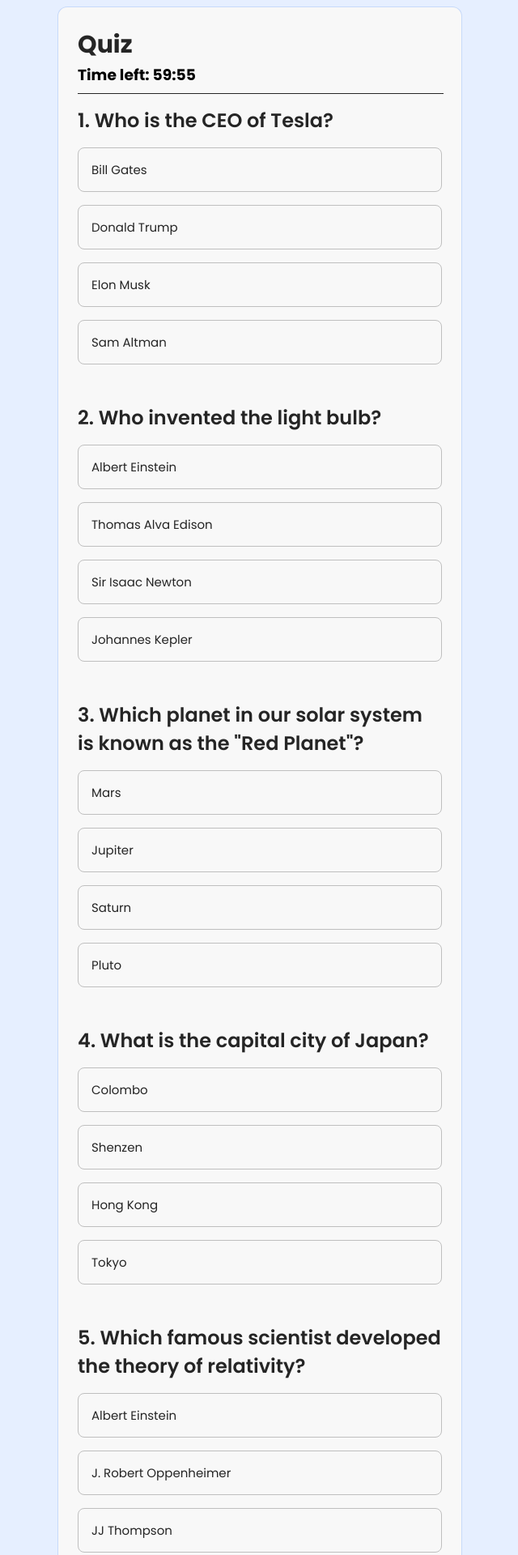
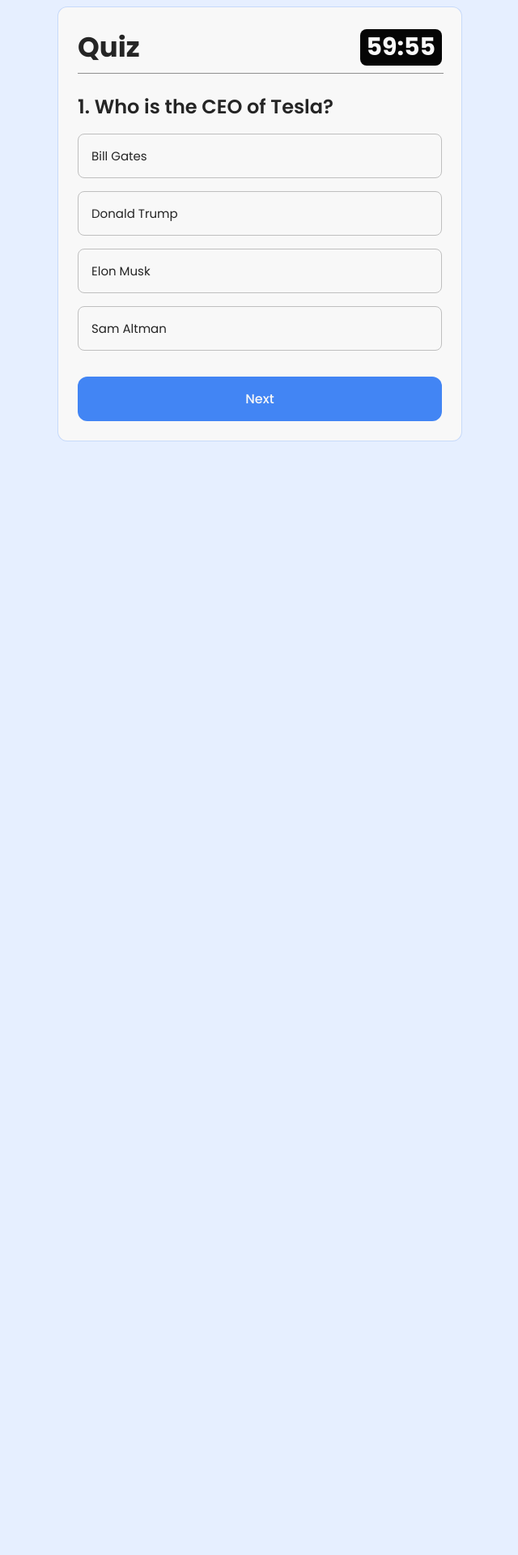
Before and after one commit to vickrant-dev/quizApp, a React (Vite) app: page /quizApp/quiz in a window 1280 px wide. Shown: the part 40-1960 px from the top of the page at 81% size, without its empty margins (319-959 px from the left). After the commit the page ends 800 px from the top, so only its background shows below. Built offline with nearby package versions, Linux system fonts and the light colour scheme.

Commit message:
Quite a lot of changes

```diff
--- a/src/App.css
+++ b/src/App.css
@@ -7,7 +7,7 @@
     align-items: center;
     justify-content: center;
     height: 100vh;
-    margin: 5rem 0;
+    margin: 0;
 }
 
 .welcome-container .welcome-user-container{
@@ -89,7 +89,10 @@
 }
 
 .quiz .quiz-container .heading{
-    margin-bottom: 1.5rem;
+    margin-bottom: 1.85rem;
+    display: flex;
+    align-items: center;
+    justify-content: space-between;
 }
 
 .quiz .quiz-container .heading::after{
@@ -97,12 +100,12 @@
     position: absolute;
     height: 1px;
     width: 452px;
-    background-color: #252525;
-    margin-top: .5rem;
+    background-color: #909090;
+    transform: translateY(2rem);
 }
 
 .quiz .quiz-container .heading h2{
-    font-size: 30px;
+    font-size: 34px;
     color: #252525;
 }
 
@@ -146,43 +149,113 @@
     transition: all 150ms 0s ease;
 }
 
+.quiz .quiz-container .qa-container .a-container li.disabled{
+    pointer-events: none;
+    opacity: 0.6;
+}
+
+.quiz .quiz-container .qa-container .a-container li.correct{
+    background-color: hsl(134, 61%, 50%);
+    border: 2px solid hsl(134, 61%, 44%);
+    color: #f8f8f8;
+    opacity: 1;
+}
+
+.quiz .quiz-container .qa-container .a-container li.wrong{
+    background-color: hsl(4, 90%, 58%);
+    border: 2px solid hsl(4, 90%, 48%);
+    color: #f8f8f8;
+    opacity: 1;
+}
+
 .quiz .quiz-container .qa-container .a-container li:hover{
     background-color: black;
     color: #f8f8f8;
     transition: all 150ms 0s ease;
 }
 
-.quiz .quiz-container .qa-container .a-container li.selected{
-    background-color: black;
-    color: #f8f8f8;
+.quiz .quiz-container .back-next{
+    display: flex;
+    align-items: center;
+    justify-content: space-between;
+    margin-top: 2rem;
+    height: 55px;
 }
 
-.quiz .quiz-container .submit-btn{
+.quiz .quiz-container .back-next .back-btn{
     display: flex;
     align-items: center;
     justify-content: center;
-    margin-top: 3rem;
-    padding: 16px 0;
+    opacity: 0;
+    transform: translateX(-20px);
+    visibility: visible;
+    width: 0px;
+    height: 55px;
     outline: none;
     border: none;
     background-color: #4285f4;
     color: #f8f8f8;
-    font-weight: 600;
+    font-weight: 500;
+    font-size: 16px;
+    border-radius: 12px;
+    cursor: pointer;
+    transition: all 300ms 0s ease
+}
+
+.quiz .quiz-container .back-next .back-btn.active{
+    display: flex;
+    align-items: center;
+    justify-content: center;
+    opacity: 1;
+    transform: translateX(0);
+    margin-right: 1rem;
+    visibility: visible;
+    width: 100%;
+    height: 55px;
+    outline: none;
+    border: 1px solid transparent;
+    background-color: #4285f4;
+    color: #f8f8f8;
+    font-weight: 500;
+    font-size: 16px;
+    border-radius: 12px;
+    cursor: pointer;
+    transition: all 300ms 0s ease
+}
+
+.quiz .quiz-container .back-next .back-btn.active:hover{
+    background-color: transparent;
+    color: #4285f4;
+    border: 1px solid #4285f4;
+}
+
+.quiz .quiz-container .back-next .next-btn{
+    display: flex;
+    align-items: center;
+    justify-content: center;
+    width: 100%;
+    height: 55px;
+    outline: none;
+    border: none;
+    background-color: #4285f4;
+    color: #f8f8f8;
+    font-weight: 500;
     font-size: 16px;
     border-radius: 12px;
     cursor: pointer;
     transition: all 150ms 0s ease;
 }
 
-.quiz .quiz-container .submit-btn:hover{
+.quiz .quiz-container .back-next .next-btn:hover{
     background-color: hsl(217, 89%, 51%);
     transition: all 150ms 0s ease;
 }
 
-.quiz .quiz-container .submit-btn:active{
+.quiz .quiz-container .back-next .next-btn:active{
     background-color: hsl(217, 89%, 71%);
     transition: all 150ms 0s ease;
 }
+
 
 /* === RESULTS === */
 .results-container{
@@ -237,6 +310,22 @@
 }
 
 /* === TIMER === */
+.timer-container {
+    display: flex;
+    align-items: center;
+    justify-content: center;
+}
+
+.timer-container h3{
+    display: flex;
+    align-items: center;
+    justify-content: center;
+    font-size: 30px;
+    background-color: #050505;
+    color: #f8f8f8;
+    padding: 0 0.5rem;
+    border-radius: 8px;
+}
 
 
 /* === MEDIA QUERIES === */
--- a/src/App.jsx
+++ b/src/App.jsx
@@ -2,14 +2,12 @@
 import Quiz from './Components/Quiz'
 import Results from './Components/Results'
 import Welcome from './Components/Welcome'
-import { UserProvider } from './utils/userContext'
-import { BrowserRouter as Router, Routes, Route, Link } from 'react-router-dom'
+import { BrowserRouter as Router, Routes, Route } from 'react-router-dom'
 
 export default function App() {
 
     return (
         <>
-            <UserProvider>
             <Router>
                 <Routes>
                     <Route path="/quizApp" element={<Welcome/>}></Route>
@@ -17,7 +15,6 @@
                     <Route path="/quizApp/results" element={<Results/>}></Route>
                 </Routes>
             </Router>
-            </UserProvider>
         </>
     )
 
--- a/src/Components/Quiz.jsx
+++ b/src/Components/Quiz.jsx
@@ -1,45 +1,80 @@
-import React, { useEffect, useState, useContext } from 'react'
+import React, { useEffect, useState } from 'react'
 import { quizData } from '../utils/quizData'
-import { UserContext } from '../utils/userContext';
 import Timer from './Timer';
 import { useNavigate } from 'react-router-dom';
-import emailjs from '@emailjs/browser';
 import '../App.css'
+
 
 export default function Quiz() {
 
     const navigate = useNavigate();
-    const { userData } = useContext(UserContext);
 
-    const [question, setQuestion] = useState(quizData);
-    const [userAnswers, setUserAnswers] = useState({});
+    const [currentQuestion, setCurrentQuestion] = useState(0);
+    const [usersAnswers, setUsersAnswers] = useState({});
     const [score, setScore] = useState(0);
 
     const [isSubmitted, setIsSubmitted] = useState(false);
 
-    const handleAnswerCheck = (e, answer, Qindex) => {
+    const handleAnswerCheck = (e, ans, i) => {
 
-        setUserAnswers({...userAnswers, [Qindex]: answer});
+        if(ans.correct){
+            setUsersAnswers({...usersAnswers, [currentQuestion]: i});
+            setScore((prevScore) => prevScore + 1);
+            e.target.classList.add("correct");
+        }
+        else{
+            setUsersAnswers({...usersAnswers, [currentQuestion]: i});
 
-        const parent = e.target.parentElement;
-        [...parent.children].forEach(child => child.classList.remove("selected"));
-        e.target.classList.add("selected");
+            e.target.classList.add("wrong");
+            [...e.target.parentElement.children].forEach(el => {
+                if(el.dataset.isCorrect === "true"){
+                    el.classList.add("correct");
+                }
+            })
+        }
 
-        console.log(userAnswers);
+        [...e.target.parentElement.children].forEach(el => {
+            el.classList.add("disabled");
+        })
 
     }
 
+    const handleNext = () => {
+        if (currentQuestion !== quizData.length - 1) {
+            if(usersAnswers[currentQuestion] !== undefined){
+                document.querySelectorAll(".a-container li").forEach(li => {
+                    li.classList.remove("correct", "wrong", "disabled");
+                })
+                setCurrentQuestion(currentQuestion + 1);
+            }
+            else{
+                alert("Please answer the current question before proceeding.")
+            }
+        }
+    }
+
+    const handleBack = () => {
+        if (currentQuestion > 0) {
+            document.querySelectorAll(".a-container li").forEach((li) => {
+              li.classList.remove("correct", "wrong", "disabled")
+            })
+
+            setCurrentQuestion(currentQuestion - 1)
+        }
+    }
+
     const handleSubmit = () => {
+        localStorage.setItem("quizCompleted", "true");
+        localStorage.setItem("quizScore", score);
+        navigate('/quizApp/results', {replace: true});
+    }
+
+    const handleTimeUp = () => {
 
         let currentScore = 0;
 
-        if(Object.keys(userAnswers).length < quizData.length){
-            alert("Please answer all the questions");
-            return;
-        }
-
         quizData.forEach((quizEl, index) => {
-            if(userAnswers[index] === quizEl.ans){
+            if(usersAnswers[index] === quizEl.ans){
                 currentScore++;
             }
         });
@@ -47,59 +82,41 @@
         setScore(currentScore);
 
         localStorage.setItem("quizCompleted", "true");
-        sendEmail(currentScore);
+        localStorage.setItem("quizScore", score);
         navigate('/quizApp/results', {replace: true});
-    }
-
-    const handleTimeUp = () => {
-        let currentScore = 0;
-
-        quizData.forEach((quizEl, index) => {
-            if(userAnswers[index] === quizEl.ans){
-                currentScore++;
-            }
-        });
-
-        setScore(currentScore);
-
-        localStorage.setItem("quizCompleted", "true");
-        sendEmail(currentScore);
-        navigate('/quizApp/results', {replace: true});
-    }
-
-    const sendEmail = (currentScore) => {
-
-        if (userData) {
-
-            const templateParams = {
-                firstName: userData.firstName + " " + userData.lastName,
-                user_email: userData.email,
-                message: `You scored ${((currentScore/quizData.length * 100).toFixed(2))}% for your driving license quiz`
-            };
-
-            emailjs.send('service_bex1j9e', 'template_rr6vwon', templateParams, 'MTXfNra3PBFPxJVRW')
-                .then(
-                    (response) => {
-                        console.log("Email send successfully", response);
-                    },
-                    (error) => {
-                        console.error("Failed to send email", error);
-                    }
-                )
-
-            localStorage.removeItem('email-sent');
-
-        }
-        else {
-            console.log("No data found to send email")
-        }
 
     }
 
     useEffect(() => {
-        console.log(score); // debugging
-        localStorage.setItem("quizScore", score);
-    }, [score]);
+
+        if(currentQuestion in usersAnswers) {
+            const answerIndex = usersAnswers[currentQuestion];
+            const answerElements = document.querySelectorAll(".a-container li");
+
+            answerElements.forEach((el, elIndex) => {
+
+                el.classList.add("disabled");
+
+                if(elIndex === answerIndex) {
+                    if(el.dataset.isCorrect === "true"){
+                        el.classList.add("correct");
+                    }
+                    else{
+                        el.classList.add("wrong");
+
+                        answerElements.forEach(ansEl => {
+                            if(ansEl.dataset.isCorrect === 'true'){
+                                ansEl.classList.add("correct");
+                            }
+                        })
+
+                    }
+                }
+
+            })
+        }
+
+    }, [currentQuestion, usersAnswers]);
 
      return (
             <>
@@ -110,21 +127,19 @@
                             <Timer onTimeUp={handleTimeUp} isSubmitted={isSubmitted}/>
                         </div>
                         <div className="qa-container">
-                        {question.map((q, i) => (
-                            <>
                             <div className="q-container">
-                                    <p>{i + 1}. {q.question}</p>
+                                <p>{currentQuestion + 1}. {quizData[currentQuestion].question}</p>
                             </div>
                             <div className="a-container">
-                                    <li onClick={(e) => handleAnswerCheck(e,1,i)} >{q.option1}</li>
-                                    <li onClick={(e) => handleAnswerCheck(e,2,i)} >{q.option2}</li>
-                                    <li onClick={(e) => handleAnswerCheck(e,3,i)} >{q.option3}</li>
-                                    <li onClick={(e) => handleAnswerCheck(e,4,i)} >{q.option4}</li>
-                                </div>
-                            </>
+                                {quizData[currentQuestion].answers.map((answer, index) => (
+                                    <li key={index} onClick={(e) => handleAnswerCheck(e, answer, index)} data-is-correct={`${answer.correct}`} >{answer.text}</li>
                                 ))}
                             </div>
-                    <button className='submit-btn' onClick={handleSubmit}>Submit</button>
+                        </div>
+                        <div className="back-next">
+                            <button onClick={handleBack} className={ currentQuestion > 0 ? "back-btn active" : "back-btn" } >{currentQuestion > 0 ? "Back" : ""}</button>
+                            <button onClick={currentQuestion === quizData.length - 1 ? handleSubmit : handleNext} className='next-btn' >{currentQuestion === quizData.length - 1 ? "Submit" : "Next"}</button>
+                        </div>
                     </div>
                 </div>
             </>
--- a/src/Components/Timer.jsx
+++ b/src/Components/Timer.jsx
@@ -36,7 +36,7 @@
 
     return(
         <div className='timer-container'>
-            <h3>Time left: {formatTime(timeLeft)}</h3>
+            <h3>{formatTime(timeLeft)}</h3>
         </div>
     )
 
--- a/src/utils/quizData.js
+++ b/src/utils/quizData.js
@@ -1,42 +1,47 @@
 export const quizData = [
     {
         question: "Who is the CEO of Tesla?",
-        option1: "Bill Gates",
-        option2: "Donald Trump",
-        option3: "Elon Musk",
-        option4: "Sam Altman",
-        ans: 3,
+        answers: [
+            {text: "Bill Gates", correct: false},
+            {text: "Donald Trump", correct: false},
+            {text: "Elon Musk",  correct: true},
+            {text: "Sam Altman",  correct: false},
+        ]
     },
     {
-        question: "Who invented the light bulb?",
-        option1: "Albert Einstein",
-        option2: "Thomas Alva Edison",
-        option3: "Sir Isaac Newton",
-        option4: "Johannes Kepler",
-        ans: 2,
+        question: "Who invented the Light Bulb?",
+        answers: [
+            {text: "Albert Einstein", correct: false},
+            {text: "Max Plank", correct: false},
+            {text: "Thomas Alwa Edison",  correct: true},
+            {text: "Neils Bohr",  correct: false},
+        ]
     },
     {
         question: "Which planet in our solar system is known as the \"Red Planet\"?",
-        option1: "Mars",
-        option2: "Jupiter",
-        option3: "Saturn",
-        option4: "Pluto",
-        ans: 1,
+        answers: [
+            {text: "Mars", correct: true},
+            {text: "Jupiter", correct: false},
+            {text: "Saturn", correct: false},
+            {text: "Pluto", correct: false},
+        ]
     },
     {
         question: "What is the capital city of Japan?",
-        option1: "Colombo",
-        option2: "Shenzen",
-        option3: "Hong Kong",
-        option4: "Tokyo",
-        ans: 4,
+        answers: [
+            {text: "Colombo", correct: false},
+            {text: "Shenzen", correct: false},
+            {text: "Rio", correct: false},
+            {text: "Tokyo", correct: true},
+        ]
     },
     {
         question: "Which famous scientist developed the theory of relativity?",
-        option1: "Albert Einstein",
-        option2: "J. Robert Oppenheimer",
-        option3: "JJ Thompson",
-        option4: "Neils Bohr",
-        ans: 1,
+        answers: [
+            {text: "Albert Einstein", correct: true},
+            {text: "Neils Bohr", correct: false},
+            {text: "Johannes Kepler", correct: false},
+            {text: "J. Robert Oppenheimer", correct: false},
+        ]
     }
 ]
```
Also changed, not shown: src/Components/Quiz2.jsx (added, +111 -0 lines), src/Components/Results.jsx (+5 -12 lines), src/Components/Welcome.jsx (+2 -33 lines), src/utils/userContext.jsx (deleted, +0 -22 lines). Lines whose indentation alone changed are shown as unchanged.
